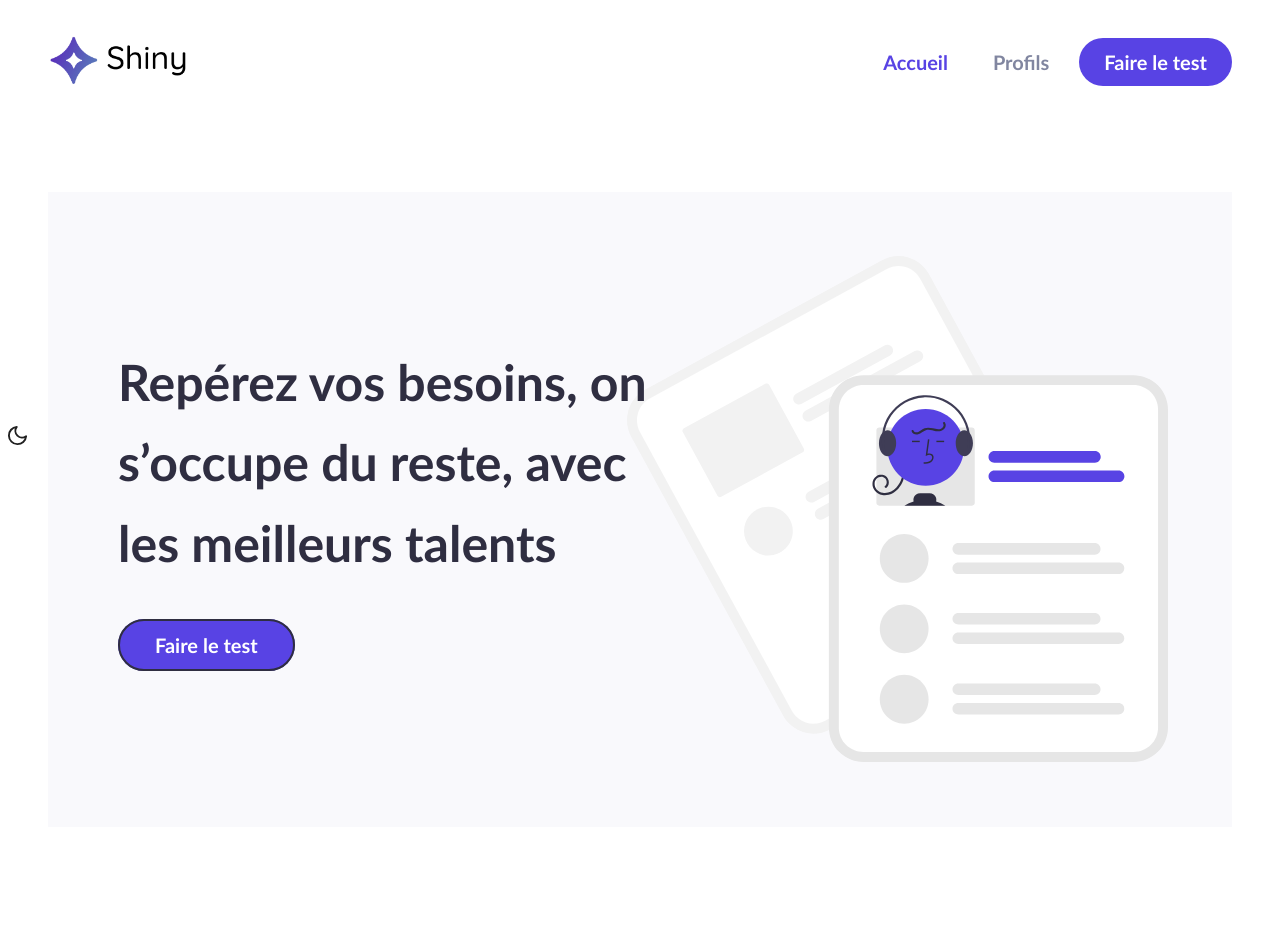
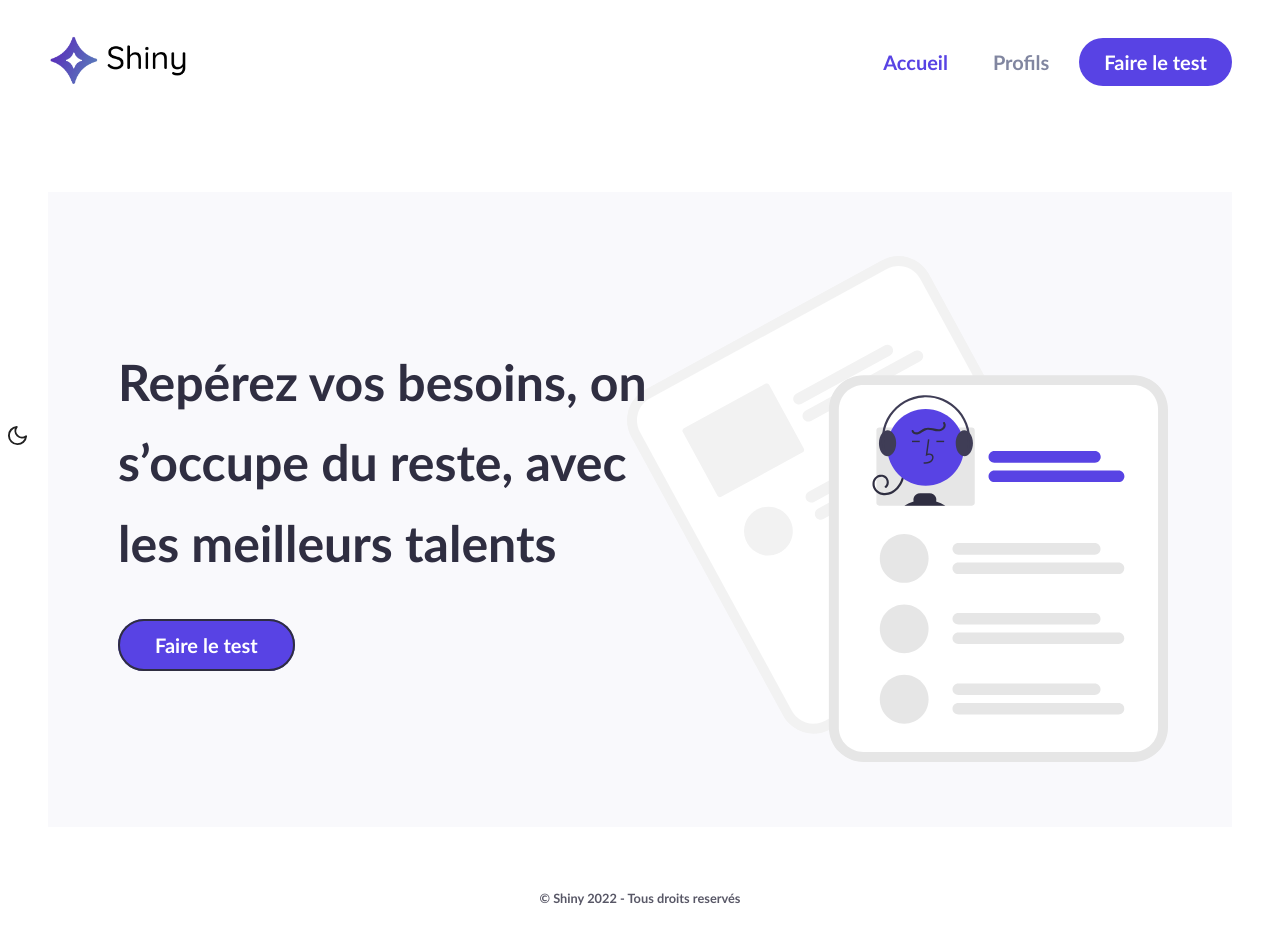
Before and after one commit to ourystd/shiny-agency, a React (Create React App) app: page / in a window 1280 px wide. Before the commit the page ends 827 px from the top, so only its background shows below. Built offline with nearby package versions, Linux system fonts and the light colour scheme.

Commit message:
footer component added to website's main layout

```diff
--- a/src/components/AppLayout.jsx
+++ b/src/components/AppLayout.jsx
@@ -6,6 +6,7 @@ import { GlobalStyle } from "./theme/global";
 import { darkTheme, lightTheme } from "./theme/modes";
 import { FiSun, FiMoon } from "react-icons/fi";
 import { useLocalStorage } from "../utils/hooks";
+import Footer from "./Footer";
 
 const MainLayoutWrapper = styled.div`
   padding: 2rem 3rem;
@@ -63,6 +64,7 @@ const AppLayout = () => {
         <MainContent>
           <Outlet />
         </MainContent>
+        <Footer />
       </MainLayoutWrapper>
     </ThemeProvider>
   );
--- /dev/null
+++ b/src/components/Footer.jsx
@@ -0,0 +1,23 @@
+import styled from "styled-components";
+
+const FooterWrapper = styled.footer`
+  background-color: transparent;
+  color: ${({ theme }) => theme.text};
+  opacity: 0.8;
+  margin-top: 40px;
+  padding: 20px 0;
+  text-align: center;
+  vertical-align: middle;
+`;
+
+const Footer = () => {
+  return (
+    <FooterWrapper>
+      <small>
+        &copy; Shiny {new Date().getFullYear()} - Tous droits reservés
+      </small>
+    </FooterWrapper>
+  );
+};
+
+export default Footer;
```
